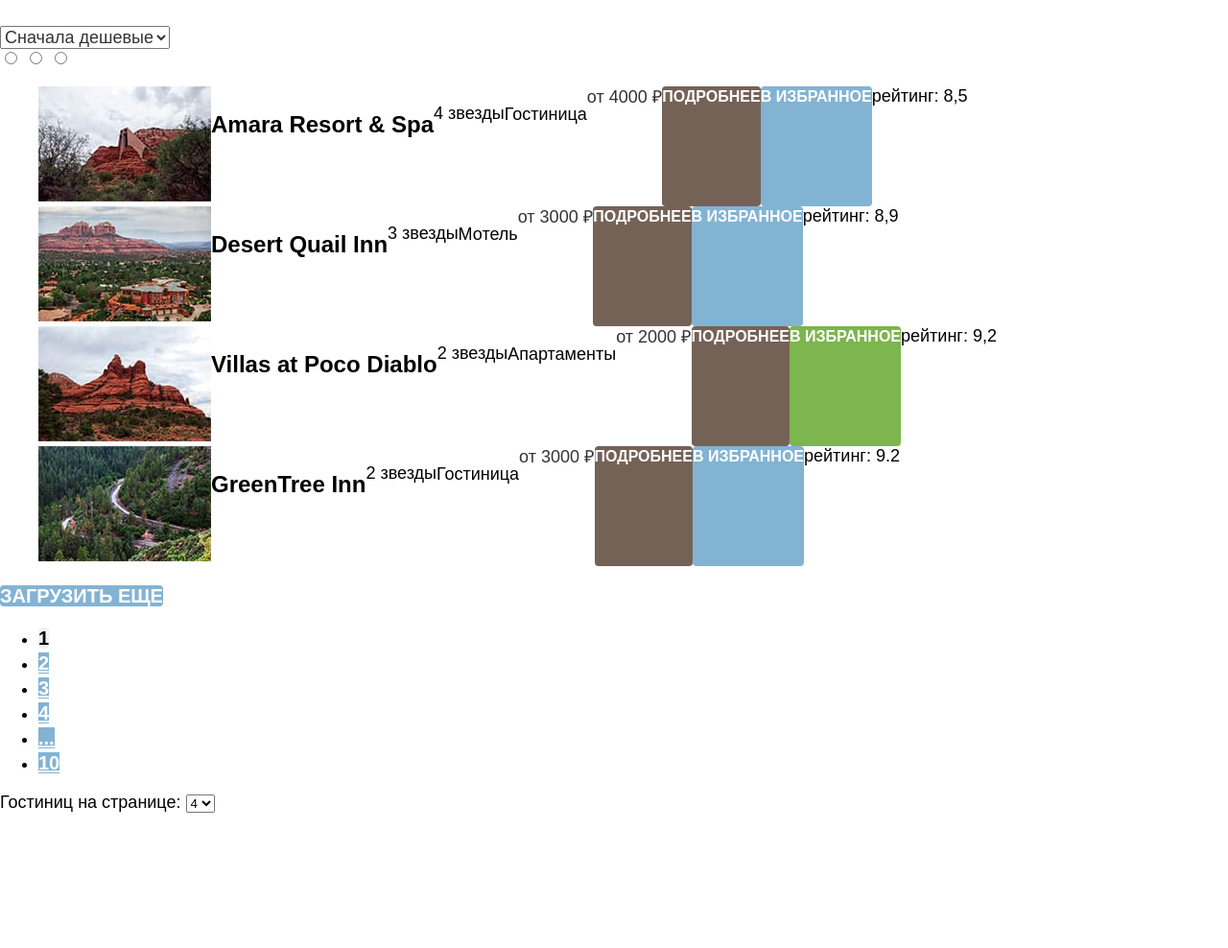
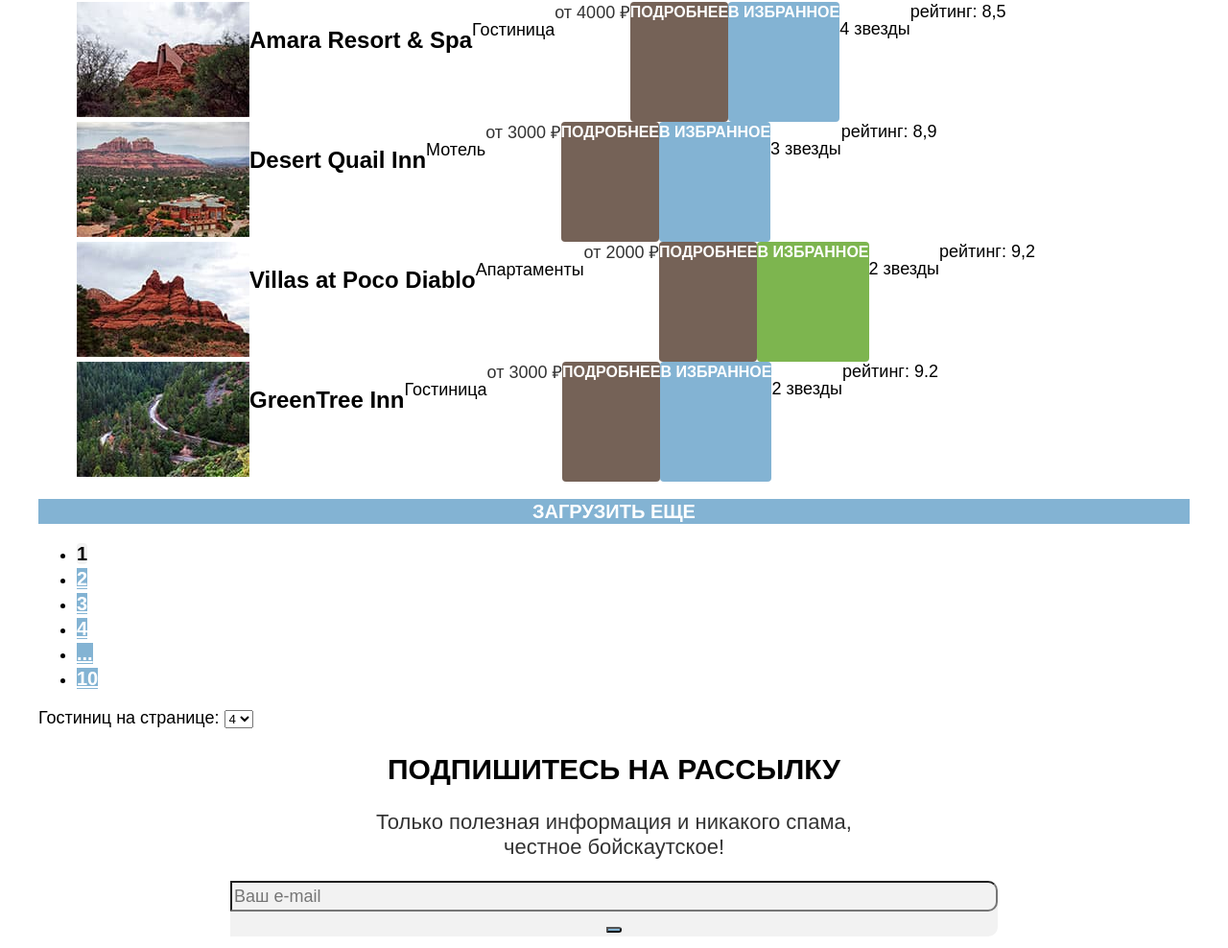
Before and after one commit to AllaZaharova/1489735-sedona-32, a plain HTML site: page catalog.html in a window 1280 px wide. Shown: the part 706-1694 px from the top of the page at 96% size. Drawn offline with Linux system fonts and the light colour scheme; a web font is replaced by a local one.

Commit message:
Сетка страницы и крупных блоков на флексах для страницы каталога

```diff
--- a/catalog.html
+++ b/catalog.html
@@ -44,6 +44,7 @@
 </header>
 
 <main class="main-inner">
+  <div class="page-container">
   <header class="inner-header">
     <h1 class="inner-header-title">Гостиницы Седоны</h1>
       <ul class="breadcrumbs">
@@ -58,6 +59,7 @@
 
   <section class="hotels">
     <h2 class="visually-hidden">Список гостиниц</h2>
+    <div class="hotel-services">
     <form class="hotel-filter" action="" method="get">
       <fieldset class="catalog-filter-group">
         <legend class="infrastructure">Инфраструктура:</legend>
@@ -104,12 +106,14 @@
       <button class="filter-btn" type="submit">Применить</button>
       <button  class="filter-reset" type="reset">Сбросить</button>
     </form>
+  </div>
   </section>
 
-<div class="sorting-container">
   <section class="hotels-found">
+    <div class="sorting-container">
     <h2 class="visually-hidden">Описание гостиниц</h2>
     <p class="hotels-quantity">Найдено гостиниц: 38</p>
+
     <form class="hotel-sort">
       <label class="visually-hidden " for="sorting"></label>
       <select class="hotel-filter-dropdown" id="sorting" name="sorting">
@@ -129,37 +133,43 @@
           <img class="hotel-image" src="image/hotel/hotel-1.jpg" width="180" height="120"
                alt="Гостиница Amara Resort & Spa">
         </a>
+        <div class="hotel-element">
         <h3 class="hotel-title">Amara Resort & Spa</h3>
-        <p class="star"> 4 звезды</p>
         <p class="living-type-desc">Гостиница</p>
         <span class="hotel-price">от 4000 ₽</span>
         <a class="hotel-button-detail button" href="#">подробнее</a>
         <a class="hotel-button-chosen button" href="#">в избранное</a>
+        <p class="star"> 4 звезды</p>
         <span>рейтинг: 8,5</span>
+      </div>
       </li>
+
+
       <li class="hotel-card">
         <a class="hotel-link" href="#">
           <img class="hotel-image" src="image/hotel/hotel-2.jpg" width="180" height="120" alt="Мотель Desert Quail Inn">
         </a>
         <h3 class="hotel-title">Desert Quail Inn</h3>
-        <p class="star">3 звезды</p>
         <p class="living-type-desc">Мотель</p>
         <span class="hotel-price">от 3000 ₽</span>
         <a class="hotel-button-detail button" href="#">подробнее</a>
         <a class="hotel-button-chosen button" href="#">в избранное</a>
+        <p class="star">3 звезды</p>
         <span>рейтинг: 8,9</span>
       </li>
+
       <li class="hotel-card">
         <a class="hotel-link" href="#">
           <img class="hotel-image" src="image/hotel/hotel-3.jpg" width="180" height="120"
                alt="апартаменты Villas at Poco Diablo">
         </a>
         <h3 class="hotel-title">Villas at Poco Diablo</h3>
-        <p class="star">2 звезды</p>
+
         <p class="living-type-desc">Апартаменты</p>
         <span class="hotel-price">от 2000 ₽</span>
         <a class="hotel-button-detail button" href="#">подробнее</a>
         <a class="hotel-button-chosen-successful button" href="#">в избранное</a>
+        <p class="star">2 звезды</p>
         <span>рейтинг: 9,2</span>
       </li>
       <li class="hotel-card">
@@ -167,16 +177,20 @@
           <img class="hotel-image" src="image/hotel/hotel-4.jpg" width="180" height="120" alt="гостиница GreenTree Inn">
         </a>
         <h3 class="hotel-title">GreenTree Inn</h3>
-        <p class="star">2 звезды</p>
+
         <p class="living-type-desc">Гостиница</p>
         <span class="hotel-price">от 3000 ₽</span>
         <a class="button hotel-button-detail" href="#">подробнее</a>
         <a class="button hotel-button-chosen" href="#">в избранное</a>
+        <p class="star">2 звезды</p>
         <span>рейтинг: 9.2</span>
       </li>
     </ul>
 
+  <div class="button-all">
     <a class="button button-all" href="#">Загрузить еще</a>
+  </div>
+
 
     <ul class="pagination">
       <li class="pagination-item">
@@ -195,27 +209,31 @@
         <a class="pagination-link" href="#">...</a>
       <li class="pagination-item">
         <a class="pagination-link" href="#">10</a>
-    </ul>
+      </ul>
+
     <form class="hotel-quantity-pagination">
       <label for="quantity-hotel">Гостиниц на странице: </label>
       <select class="hotel-filter" id="quantity-hotel" name="quantity">
         <option value="4">4</option>
       </select>
     </form>
+  </ul>
   </section>
-</main>
 
   <section class="mailing">
-    <h2 class="mailing-title">Подпишитесь на рассылку</h2>
-    <p class="mailing-description">Только полезная информация и никакого спама, <br>честное бойскаутское!</p>
+    <div class="mailing-container  mailing-container-catalog">
+    <h2 class="mailing-title mailing-title-catalog">Подпишитесь на рассылку</h2>
+    <p class="mailing-description mailing-description-catalog">Только полезная информация и никакого спама, <br>честное бойскаутское!</p>
     <form class="mailing-search" action="" metod="post">
       <input class="mailing-search" type="e-mail" placeholder="Ваш e-mail" required>
       <button class="mailing-search-btn" type="submit" value="подписаться">
     </form>
   </section>
+  </div>
 </main>
 
 <footer class="page-footer">
+  <div class="page-footer-container">
   <section class="footer-social">
     <ul class="footer-social-list">
       <li class="footer-social-item">
@@ -236,9 +254,9 @@
           <span class="visually-hidden">Ютуб</span>
         </a>
       </li>
+      <a class="footer-contact-phone" href="+7 (812) 812-12-12">+7 (812) 812-12-12</a>
+    <a class="htmlacademy-link" href="https://htmlacademy.ru/">.html academy</a>
     </ul>
-    <a class="footer-contact-phone" href="+7 (812) 812-12-12">+7 (812) 812-12-12</a>
-    <a class="htmlacademy-link" href="https://htmlacademy.ru/">.html academy</a>
   </section>
 </footer>
 </body>
```
